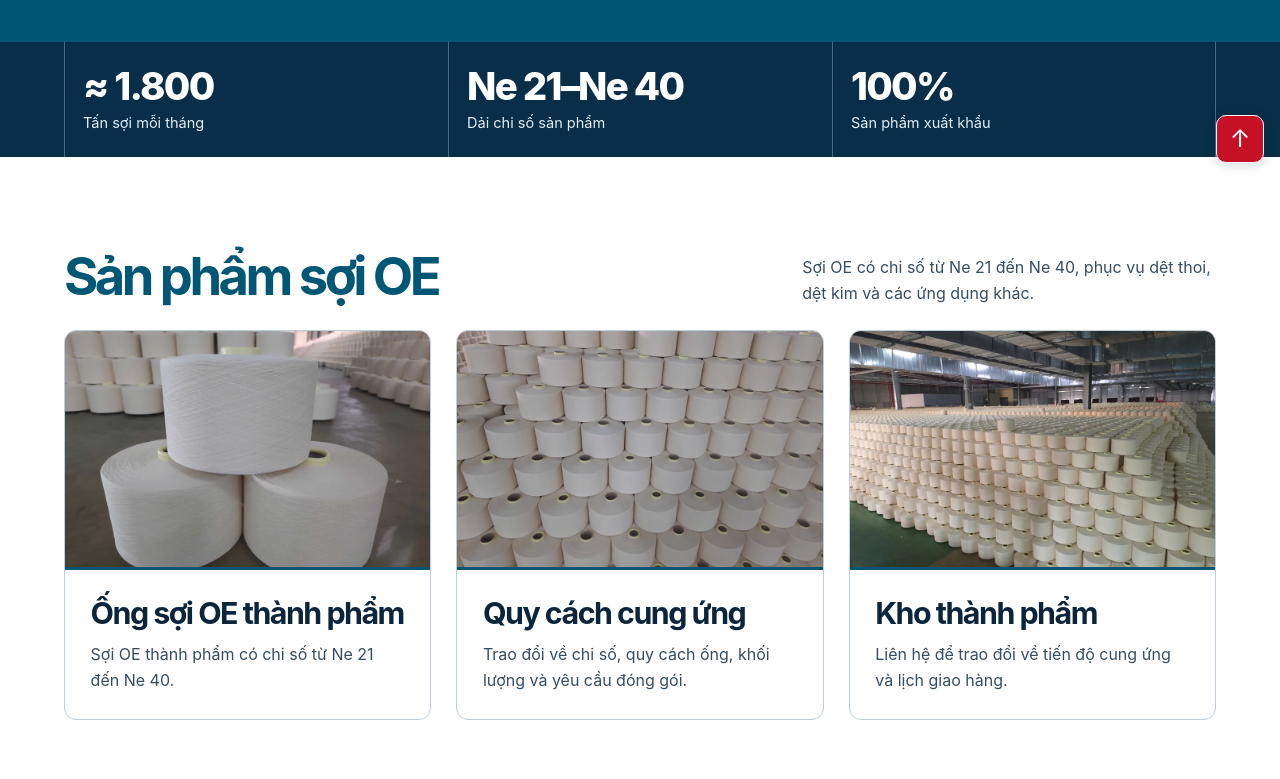
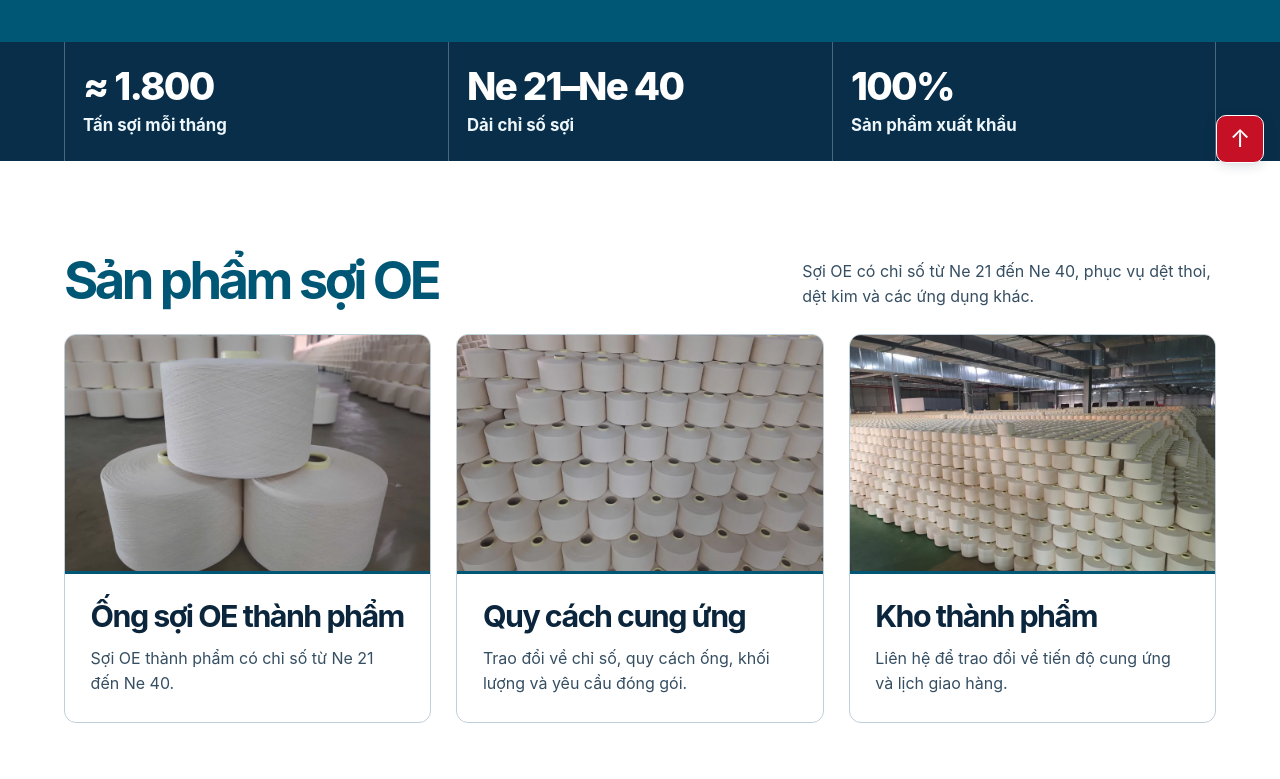
Before and after one commit to dnambinh/minh-huy-yarn-demo, a plain HTML site: page index.html in a window 1280 px wide. Shown: the part 621-1400 px from the top of the page. Drawn offline with Linux system fonts and the light colour scheme.

Commit message:
Improve yarn count label legibility

```diff
--- a/index.html
+++ b/index.html
@@ -3,7 +3,7 @@
 <head>
   <meta charset="utf-8">
   <meta name="viewport" content="width=device-width, initial-scale=1">
-  <meta name="description" content="Sản xuất sợi OE tại Việt Nam với dải chi số từ Ne 21 đến Ne 40 cho dệt thoi và dệt kim.">
+  <meta name="description" content="Sản xuất sợi OE tại Việt Nam với dải chỉ số từ Ne 21 đến Ne 40 cho dệt thoi và dệt kim.">
   <meta name="theme-color" content="#ffffff">
   <title>Công ty TNHH quốc tế Minh Huy | Sản xuất và xuất khẩu sợi OE</title>
   <link rel="icon" href="./favicon.png" type="image/png">
@@ -35,7 +35,7 @@
         <div class="hero-copy">
           <p class="label">Sản xuất và xuất khẩu sợi OE</p>
           <h1 id="hero-heading">Sợi OE từ Minh Huy</h1>
-          <p class="hero-description">Sản xuất sợi OE tại Việt Nam với dải chi số từ Ne 21 đến Ne 40 cho dệt thoi và dệt kim.</p>
+          <p class="hero-description">Sản xuất sợi OE tại Việt Nam với dải chỉ số từ Ne 21 đến Ne 40 cho dệt thoi và dệt kim.</p>
           <div class="hero-actions">
             <a class="button" href="#san-pham">Xem sản phẩm</a>
             <a class="button button-outline" href="#lien-he">Liên hệ</a>
@@ -47,14 +47,14 @@
     <aside class="metrics-band" aria-label="Năng lực và thị trường">
       <dl class="wrap metrics">
         <div><dt>Tấn sợi mỗi tháng</dt><dd>≈ 1.800</dd></div>
-        <div><dt>Dải chi số sản phẩm</dt><dd>Ne 21–Ne 40</dd></div>
+        <div><dt>Dải chỉ số sợi</dt><dd>Ne 21–Ne 40</dd></div>
         <div><dt>Sản phẩm xuất khẩu</dt><dd>100%</dd></div>
       </dl>
     </aside>
     <section class="wrap catalog section" id="san-pham" aria-labelledby="catalog-heading">
       <div class="section-heading">
         <h2 id="catalog-heading">Sản phẩm sợi OE</h2>
-        <p>Sợi OE có chi số từ Ne 21 đến Ne 40, phục vụ dệt thoi, dệt kim và các ứng dụng khác.</p>
+        <p>Sợi OE có chỉ số từ Ne 21 đến Ne 40, phục vụ dệt thoi, dệt kim và các ứng dụng khác.</p>
       </div>
       <div class="product-grid">
         <article class="product">
@@ -63,7 +63,7 @@
             <div class="product-title">
               <h3>Ống sợi OE thành phẩm</h3>
             </div>
-            <p>Sợi OE thành phẩm có chi số từ Ne 21 đến Ne 40.</p>
+            <p>Sợi OE thành phẩm có chỉ số từ Ne 21 đến Ne 40.</p>
           </div>
         </article>
 <article class="product">
@@ -72,7 +72,7 @@
             <div class="product-title">
               <h3>Quy cách cung ứng</h3>
             </div>
-            <p>Trao đổi về chi số, quy cách ống, khối lượng và yêu cầu đóng gói.</p>
+            <p>Trao đổi về chỉ số, quy cách ống, khối lượng và yêu cầu đóng gói.</p>
           </div>
         </article>
 <article class="product">
@@ -99,7 +99,7 @@
         <article class="profile-chapter">
           <h3>Năng lực sản xuất</h3>
           <p>Công ty có năng lực sản xuất khoảng 1.800 tấn sợi/tháng. Hệ thống nhà xưởng, máy móc và thiết bị được đầu tư đồng bộ, hiện đại, đáp ứng nhu cầu sản xuất với sản lượng lớn, chất lượng ổn định và tiến độ giao hàng theo yêu cầu của khách hàng.</p>
-          <p>Minh Huy sản xuất sợi OE có chi số từ Ne 21 đến Ne 40, phục vụ đa dạng nhu cầu sử dụng, đặc biệt trong dệt thoi và dệt kim.</p>
+          <p>Minh Huy sản xuất sợi OE có chỉ số từ Ne 21 đến Ne 40, phục vụ đa dạng nhu cầu sử dụng, đặc biệt trong dệt thoi và dệt kim.</p>
         </article>
         <article class="profile-chapter">
           <h3>Chất lượng sản phẩm</h3>
--- a/site.css
+++ b/site.css
@@ -61,7 +61,7 @@ h3 { font-size: clamp(1.35rem, 2.4vw, 1.9rem); letter-spacing: -.05em; }
 .metrics { display: grid; grid-template-columns: repeat(auto-fit, minmax(min(100%, 220px), 1fr)); margin-block: 0; }
 .metrics > div { display: flex; flex-direction: column-reverse; justify-content: start; gap: 4px; padding: 22px 18px; border-inline-start: 1px solid #4a687d; min-width: 0; }
 .metrics > div:last-child { border-inline-end: 1px solid #4a687d; }
-.metrics dt { font-size: .91rem; color: #e0eef5; }
+.metrics dt { font-size: 1.05rem; font-weight: 650; color: #edf6fa; }
 .metrics dd { margin: 0; font-weight: 800; line-height: 1.15; font-size: clamp(1.52rem, 3vw, 3rem); letter-spacing: -.045em; overflow-wrap: anywhere; }
 .section { margin-block: clamp(56px, 7vw, 110px); scroll-margin-top: 28px; }
 .section-heading { display: flex; align-items: end; justify-content: space-between; gap: 20px 40px; padding-bottom: 24px; }
@@ -126,7 +126,7 @@ address { white-space: pre-line; font-style: normal; }
   .metrics { grid-template-columns: repeat(3, minmax(0, 1fr)); }
   .metrics > div { padding: 14px 8px; }
   .metrics dd { font-size: clamp(1.05rem, 4.3vw, 1.35rem); }
-  .metrics dt { font-size: .83rem; }
+  .metrics dt { font-size: .91rem; line-height: 1.35; }
   .profile-grid { grid-template-columns: 1fr; gap: 24px; }
   .product-grid { grid-template-columns: 1fr; }
   .contact-list { padding-inline: 16px; }
```
